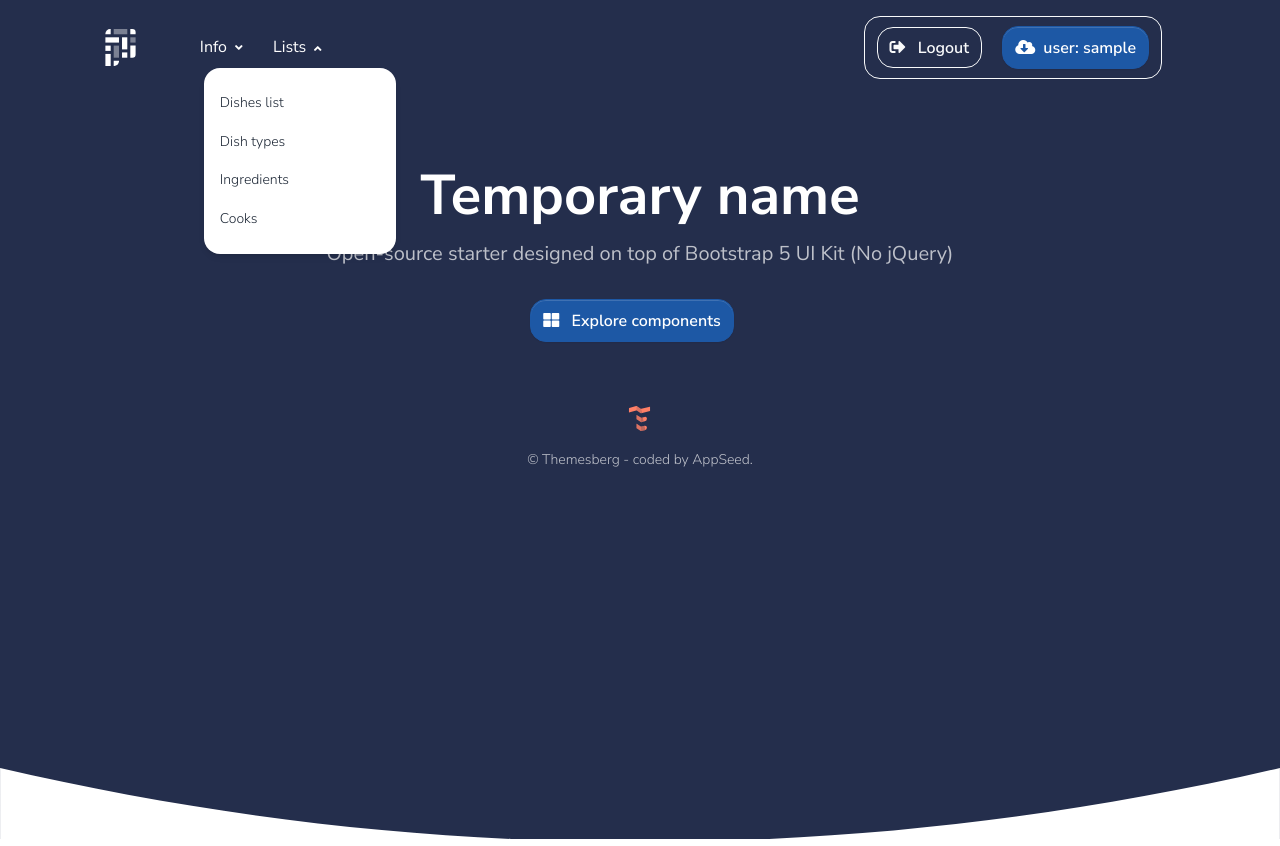
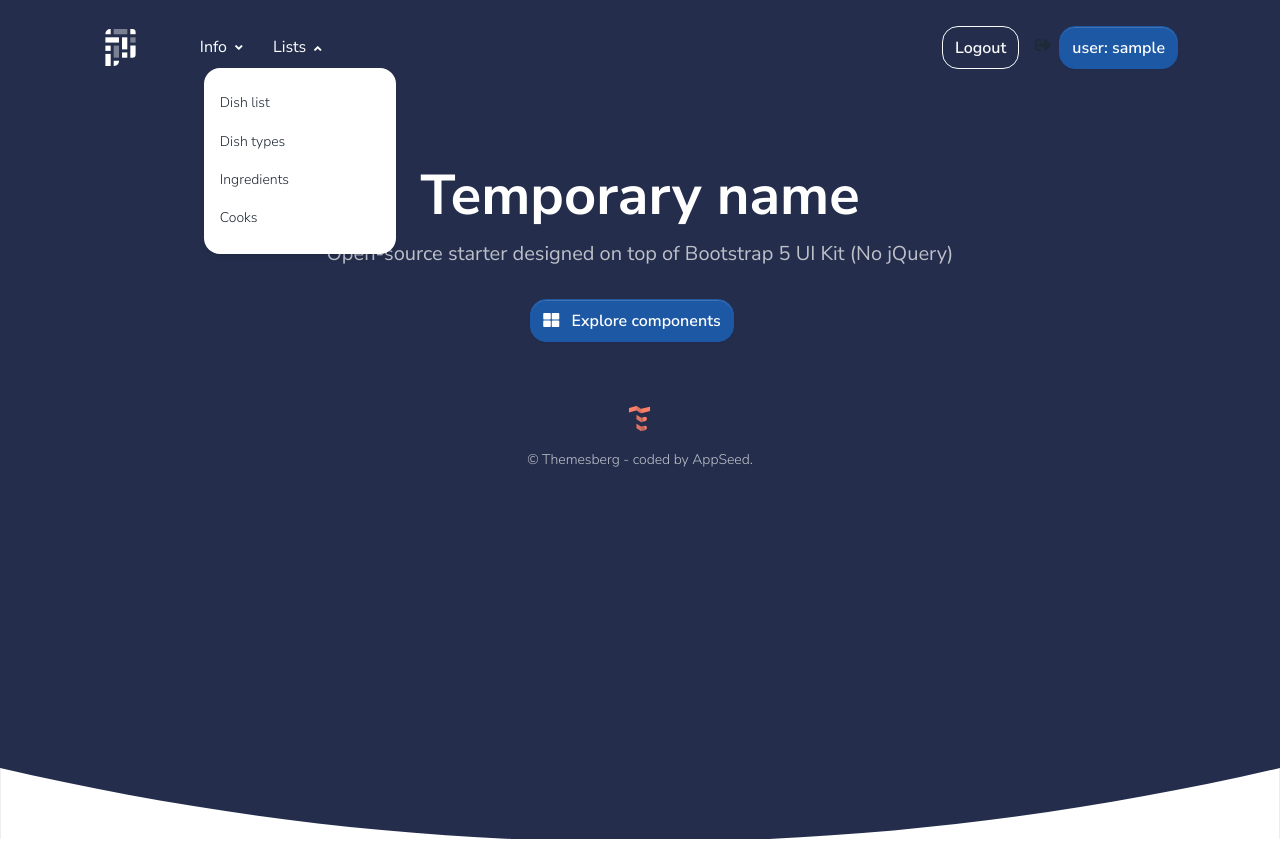
Before and after one commit to Mxbely/restaurant-kitchen-service, a Django app: page / in a window 1280 px wide, after a click on "Lists". Shown: the top 846 px of the page. Run offline with Django 5.2, Linux system fonts and the light colour scheme; the visitor is signed in with stand-in values (Sample User, id 1); data comes from the database, SQL or seed files in the repository; data that the repository does not hold is empty; some libraries are stand-ins or nearby versions.

Commit message:
change links in pagination and navigation

```diff
--- a/templates/includes/navigation.html
+++ b/templates/includes/navigation.html
@@ -50,10 +50,10 @@
                                 <div class="row g-0">
                                     <div class="col ps-0 py-3">
                                         <ul class="list-style-none">
-                                            <li><a class="dropdown-item" href="/ui-accordions.html">Dishes list</a></li>
-                                            <li><a class="dropdown-item" href="/ui-alerts.html">Dish types</a></li>
-                                            <li><a class="dropdown-item" href="/ui-badges.html">Ingredients</a></li>
-                                            <li><a class="dropdown-item" href="/ui-cards.html">Cooks</a></li>
+                                            <li><a class="dropdown-item" href="{% url 'kitchen:dish-list' %}">Dish list</a></li>
+                                            <li><a class="dropdown-item" href="{% url 'kitchen:dish-type-list' %}">Dish types</a></li>
+                                            <li><a class="dropdown-item" href="{% url 'kitchen:ingredient-list' %}">Ingredients</a></li>
+                                            <li><a class="dropdown-item" href="{% url 'kitchen:cook-list' %}">Cooks</a></li>
                                         </ul>
                                     </div>
                                 </div>
@@ -82,16 +82,36 @@
                     </ul>
                 </div>
                 <div class="d-flex align-items-center">
+{% comment %}
                     <form method="post", action="{% url 'logout' %}">
                         {% csrf_token %}
-                        {% comment %} <p class="btn btn-outline-gray-100 d-none d-lg-inline me-md-3">Logout</p> {% endcomment %}
+                        <p class="btn btn-outline-gray-100 d-none d-lg-inline me-md-3">Logout</p>
                         <button type="submit" class="btn btn-outline-gray-100 d-none d-lg-inline me-md-3">
                     </form>
-                    <a href="{% url 'logout' %}?next={{request.path}}"
-                        class="btn btn-outline-gray-100 d-none d-lg-inline me-md-3"><span class="fas fa-sign-out-alt me-2"></span> Logout</a>
-                    <a href="#"
-                        target="_blank" class="btn btn-tertiary"><i class="fas fa-cloud-download-alt me-2"></i>user: {{ user.username }}</a>
-                    {% comment %} <button class="navbar-toggler ms-2" type="button" data-bs-toggle="collapse" data-bs-target="#navbar_global" aria-controls="navbar_global" aria-expanded="false" aria-label="Toggle navigation">
+                    {% endcomment %}
+                    {% if user.is_authenticated %}
+
+                    {% comment %} <a href="{% url 'logout' %}?next={{ request.path }}"
+                        class="btn btn-outline-gray-100 d-none d-lg-inline me-md-3"><span class="fas fa-sign-out-alt me-2"></span> Logout</a> {% endcomment %}
+
+                    <form method="post" action="{% url 'logout' %}">
+                        {% csrf_token %}
+                        {% comment %} <button type="submit">logout</button> {% endcomment %}
+                        {% comment %} <a href="{% url 'logout' %}?next={{ request.path }}"
+                        class="btn btn-outline-gray-100 d-none d-lg-inline me-md-3"><span class="fas fa-sign-out-alt me-2"></span> Logout</a> {% endcomment %}
+                        <input type="submit" value="Logout" class="btn btn-outline-gray-100 d-none d-lg-inline me-md-3"><span class="fas fa-sign-out-alt me-2"></span>
+                    </form>
+
+                    <a href="#" target="_blank" class="btn btn-tertiary">user: {{ user.username }}</a>
+                    {% else %}
+                        {% if accountslogout not in request.path %}
+                            <a href="{% url 'login'%}?next={{request.path}}"
+                        {% else %}
+                            <a href="{% url 'login'%}"
+                        {% endif %}
+                            class="btn btn-outline-gray-100 d-none d-lg-inline me-md-3"><span class="fas fa-sign-out-alt me-2"></span>Login</a>
+                    {% endif %}
+                        {% comment %} <button class="navbar-toggler ms-2" type="button" data-bs-toggle="collapse" data-bs-target="#navbar_global" aria-controls="navbar_global" aria-expanded="false" aria-label="Toggle navigation">
                         <span class="navbar-toggler-icon"></span>
                     </button> {% endcomment %}
                 </div>
```
Also changed, not shown: templates/includes/pagination.html (+33 -4 lines).
